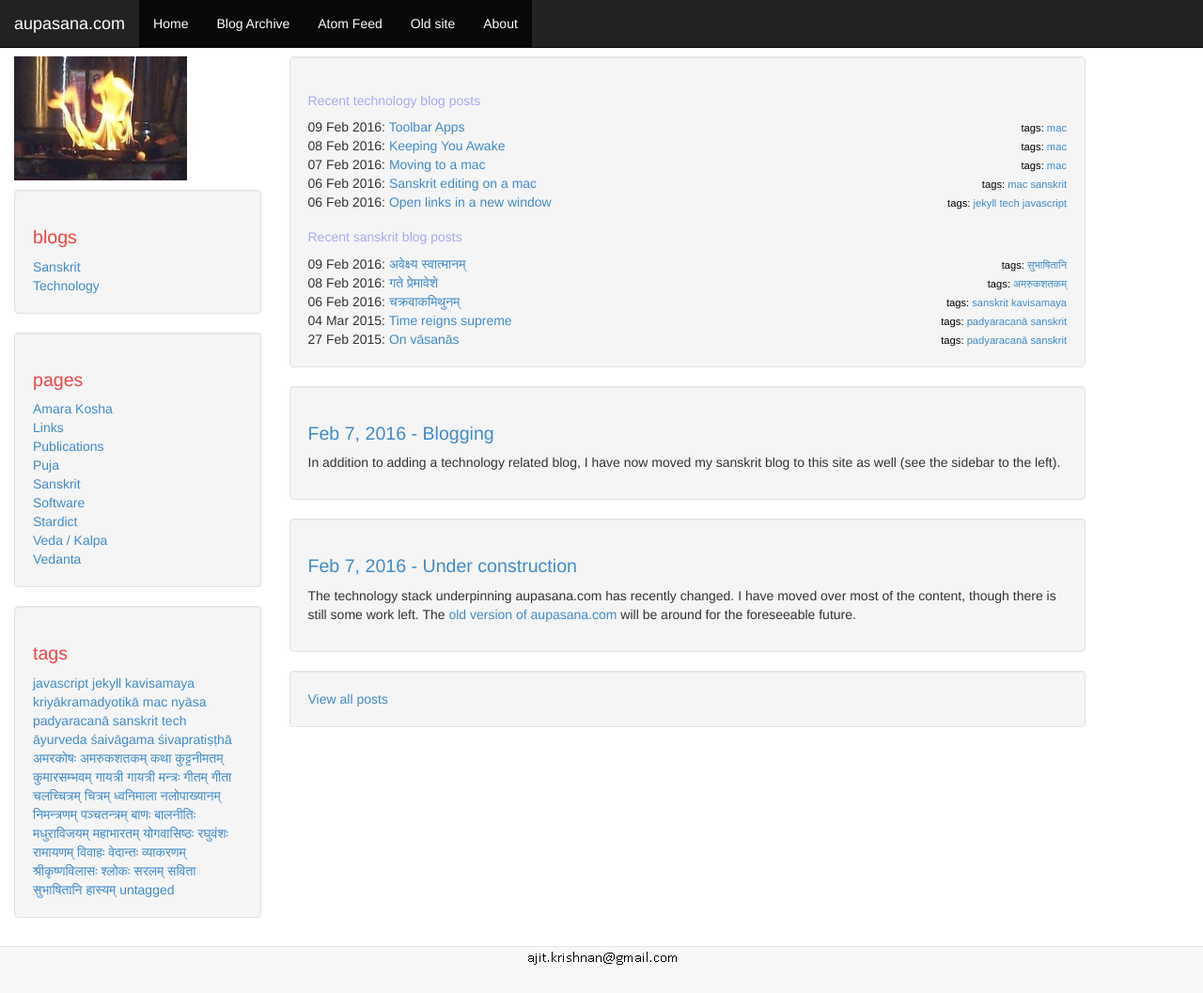
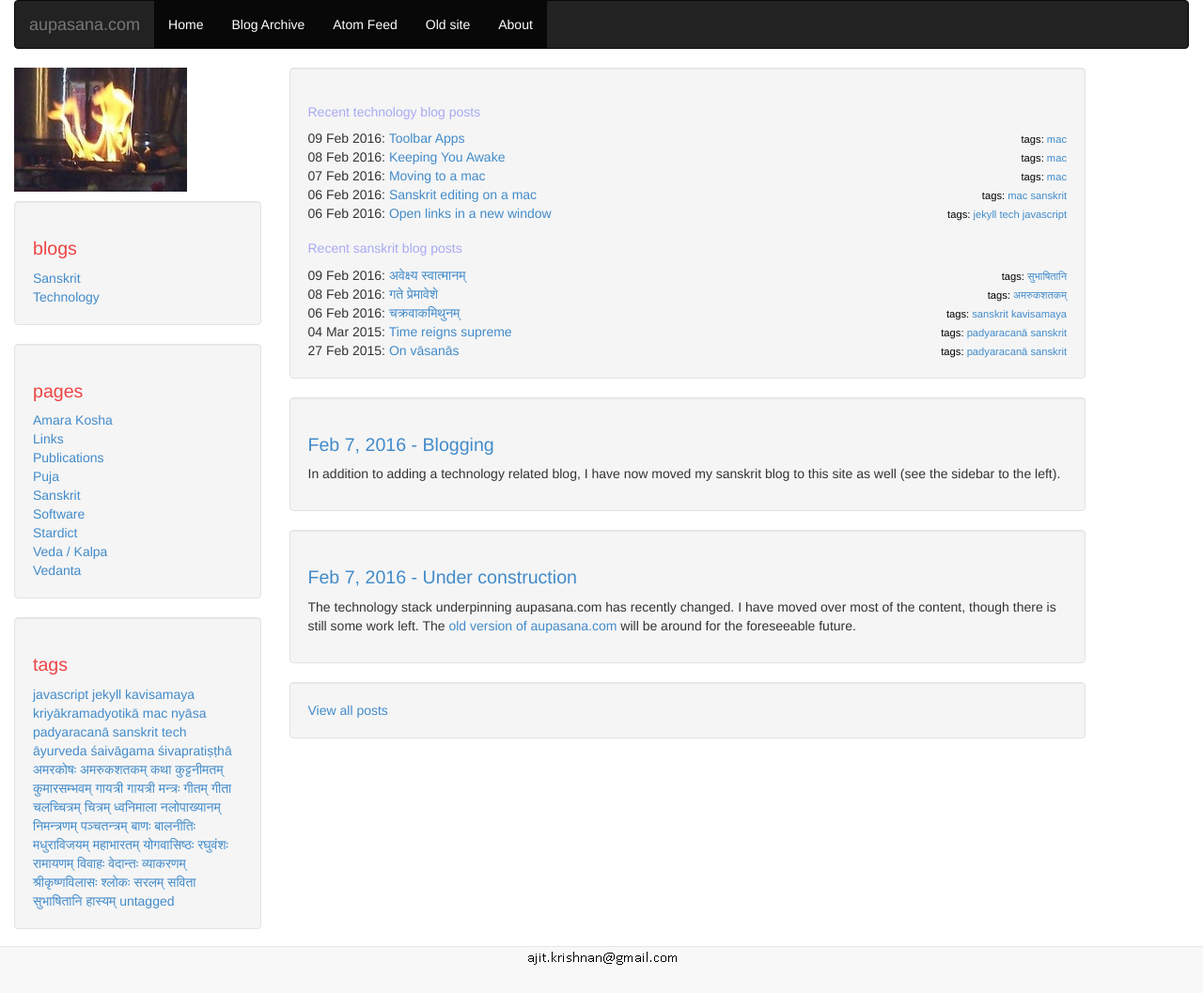
Before and after one commit to aupasana/aupasana.github.io, a Jekyll site: the page built from index.html, in a window 1280 px wide and 1057 px high. Shown: the whole window at 94% size. Built offline with Jekyll 4.4.1, drawn with Linux system fonts in a browser that asks for light colours.

Commit message:
disabling navbar-fixed-top since it causes problems with anchor navigation

```diff
--- a/_includes/header.html
+++ b/_includes/header.html
@@ -26,7 +26,8 @@
 
 <div class="container-fluid">
     <div class="row-fluid">
-        <div class="navbar navbar-inverse navbar-fixed-top" role="navigation">
+        <!-- disabling navbar-fixed-top since it causes problems with anchor navigation -->
+        <div class="navbar navbar-inverse" role="navigation">
             <div class="navbar-header">
                 <button type="button" class="navbar-toggle" data-toggle="collapse" data-target="#bs-example-navbar-collapse-1">
                   <span class="sr-only">Toggle navigation</span>
--- a/css/theme.css
+++ b/css/theme.css
@@ -1,6 +1,6 @@
 body {
-    padding-top: 60px;
-    padding-bottom: 60px;
+    /*padding-top: 60px;
+    padding-bottom: 60px;*/
 }
 
 .copyright {
```
